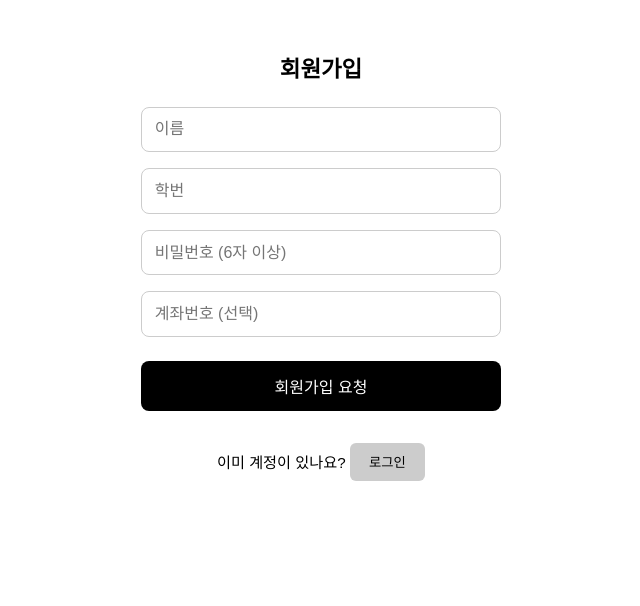
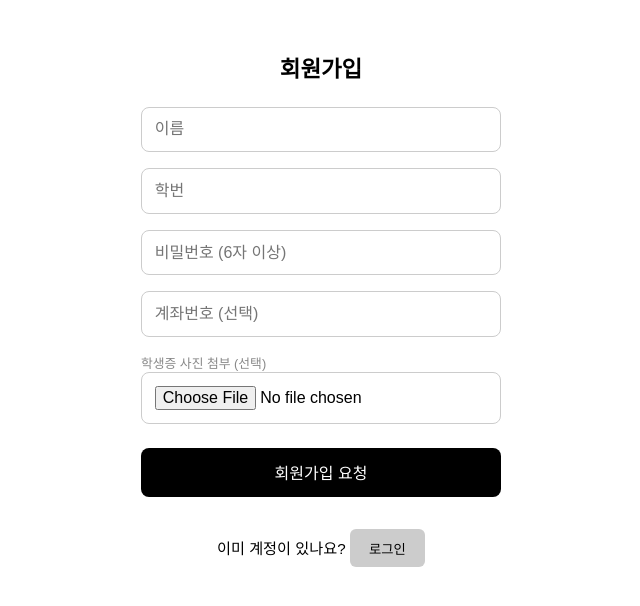
Before and after one commit to juyong04/my-app, a React (Create React App) app: page / in a window 1280 px wide. Both pictures are taken after a click on the button "회원가입". Shown: the top 606 px of the page, without its empty margins (319-959 px from the left). Built offline with nearby package versions, Linux system fonts and the light colour scheme; no server answers.

Commit message:
SignUpPage.js 수정

```diff
--- a/src/Pages/SignUpPage.js
+++ b/src/Pages/SignUpPage.js
@@ -11,6 +11,16 @@ function SignUpPage({ onMoveToLogin }) {
   const [displayName, setDisplayName] = useState('');
   const [accountNumber, setAccountNumber] = useState('');
   const [showSuccess, setShowSuccess] = useState(false);
+   // ✅ 사진 시늉용 상태 추가
+  const [imageFile, setImageFile] = useState(null);
+  const [previewUrl, setPreviewUrl] = useState(null);
+  const handleImageChange = (e) => {
+    const file = e.target.files[0];
+    if (file) {
+      setImageFile(file);
+      setPreviewUrl(URL.createObjectURL(file)); // 브라우저용 미리보기 URL
+    }
+  };
 
   const handleSignUp = async () => {
     if (!studentId || !password || !displayName) {
@@ -84,6 +94,23 @@ function SignUpPage({ onMoveToLogin }) {
         value={accountNumber}
         onChange={(e) => setAccountNumber(e.target.value)}
       />
+       {/* ✅ 사진 파일 첨부 */}
+      <label className="auth-subtext">학생증 사진 첨부 (선택)</label>
+      <input
+        className="auth-input"
+        type="file"
+        accept="image/*"
+        onChange={handleImageChange}
+      />
+      {/* ✅ 사진 미리보기 */}
+      {previewUrl && (
+        <img
+          src={previewUrl}
+          alt="첨부된 사진 미리보기"
+          style={{ marginTop: '10px', maxWidth: '100%', maxHeight: '200px', borderRadius: '8px' }}
+        />
+      )}
+
 
       <button className="auth-button" onClick={handleSignUp}>회원가입 요청</button>
 
```
